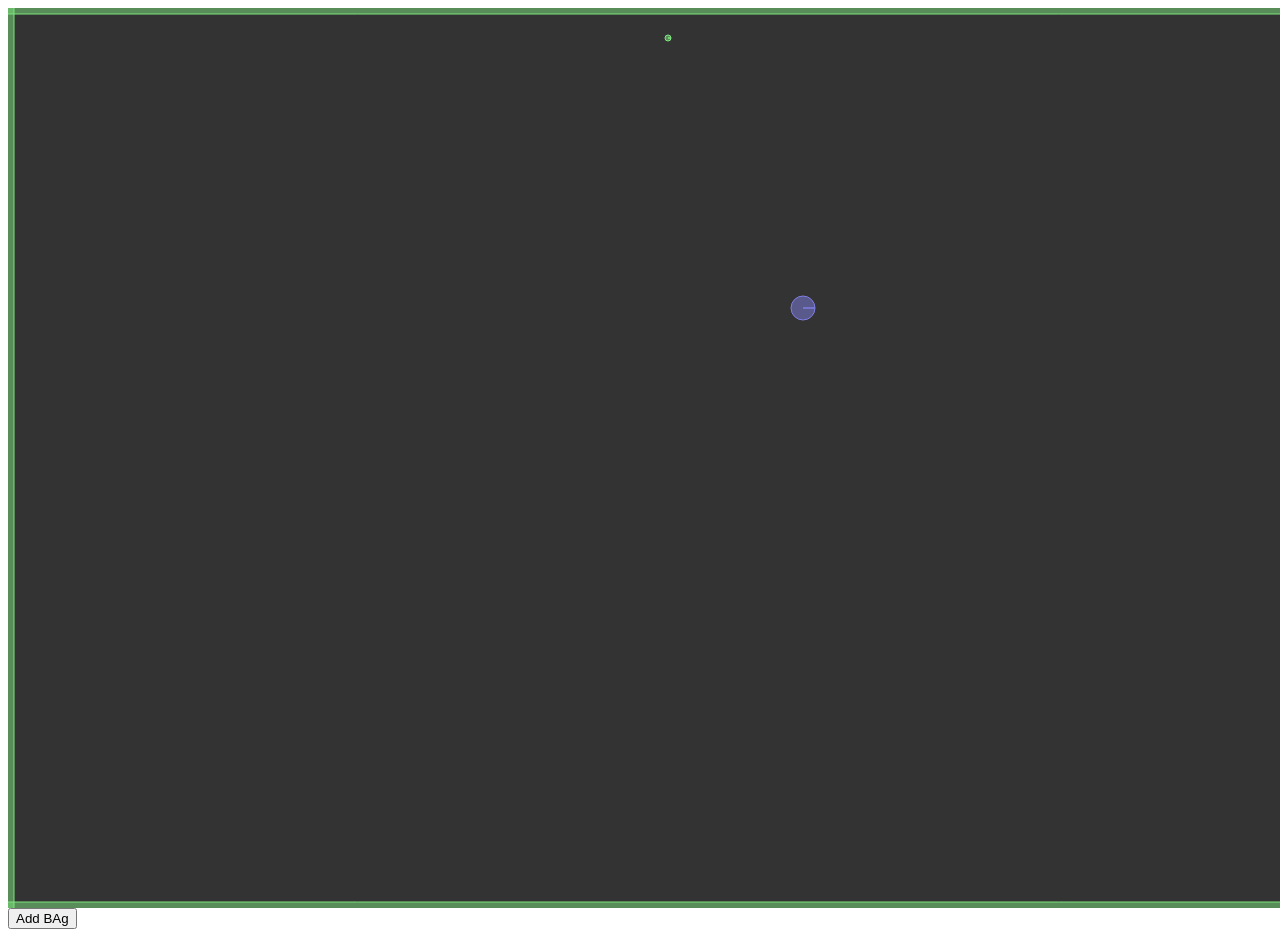
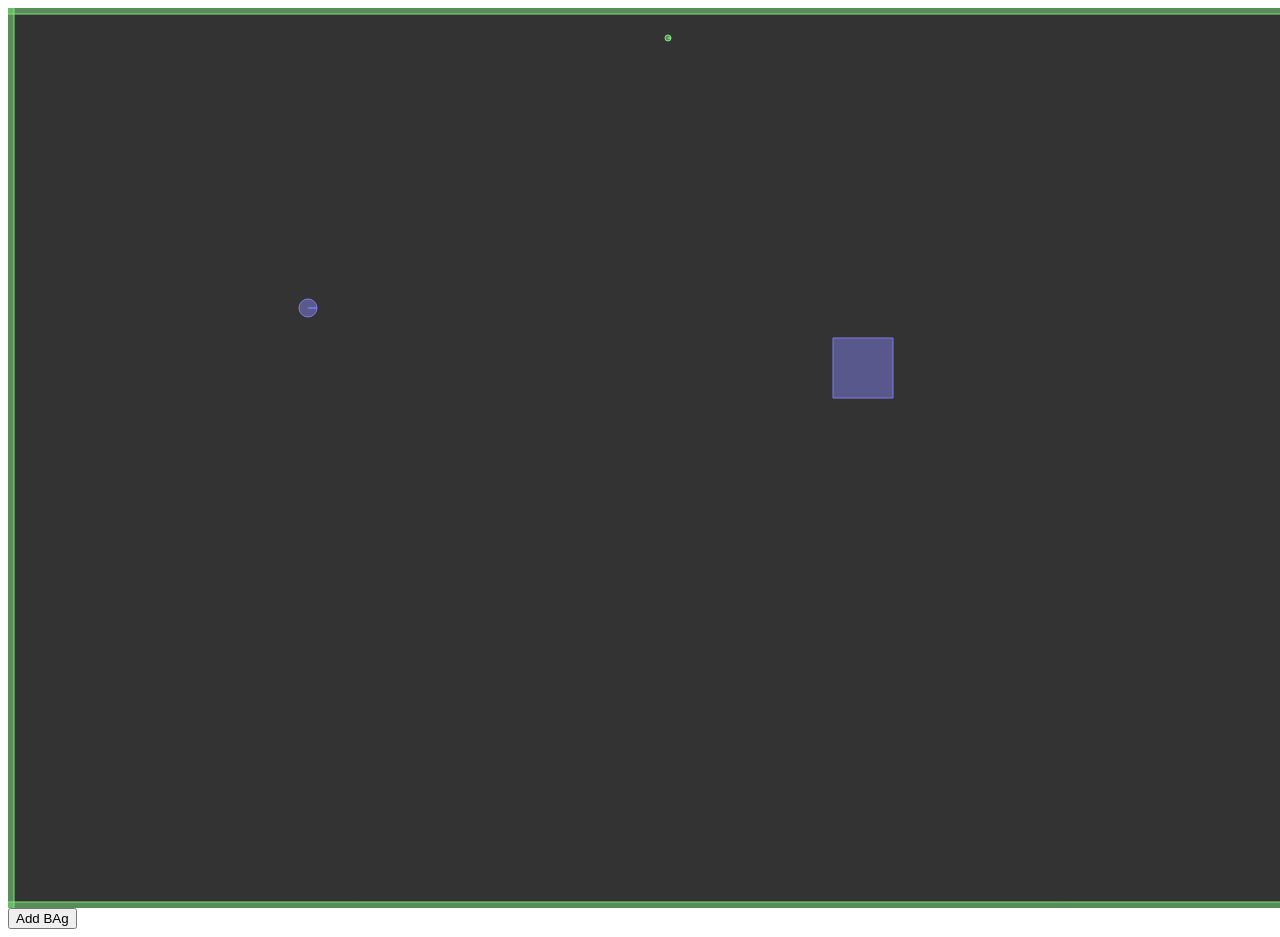
Before and after one commit to carribus/drop-the-tea, a plain HTML site: page demo.html in a window 1280 px wide. Shown: the top 937 px of the page. Drawn offline with Linux system fonts and the light colour scheme.

Commit message:
squares in levels

```diff
--- a/demo.html
+++ b/demo.html
@@ -7,6 +7,7 @@
       <canvas id="canvas" width="1400" height="900" style="background-color:#333333;" ></canvas>
       <button onclick="addBag()">Add BAg</button>
    </body>
+   <script type="text/javascript" src="levels.js"></script>
    <script type="text/javascript" src="Box2dWeb-2.1.a.3.js"></script>
    <script type="text/javascript" src="main.js"></script>
 
--- /dev/null
+++ b/levels.js
@@ -0,0 +1,15 @@
+var levels = [{
+      shapes: [{
+            type: 'c',
+            velocity: {x: 0, y: 0},
+            flip: 100,
+            position: {x: 10, y: 10}
+      },
+      {
+            type: 'b',
+            velocity: {x: 10, y: 0},
+            flip: 100,
+            position: {x: 12, y: 12},
+            size: {w: 1, h:1}
+      }]
+}];
--- a/main.js
+++ b/main.js
@@ -1,13 +1,6 @@
 var peg, bag;
 
-var level = {
-      shapes: [{
-            type: 'c',
-            velocity: {x: 10, y: 0},
-            flip: 100,
-            position: {x: 10, y: 10}
-      }]
-}
+var level = levels[0]
 
 var b2Vec2 = Box2D.Common.Math.b2Vec2,
       b2AABB = Box2D.Collision.b2AABB,
@@ -100,11 +93,15 @@ function init() {
       // }
 
       for(var i = 0; i < level.shapes.length; i++){
-            switch(level.shapes[i]){
+            switch(level.shapes[i].type){
                   case 'c':
                    fixDef.shape = new b2CircleShape(
                         0.3 //radius
                   );
+                  break;
+                  case 'b':
+                  fixDef.shape = new b2PolygonShape
+                  fixDef.shape.SetAsBox(level.shapes[i].size.w, level.shapes[i].size.h);
                   break;
             }
 
```
